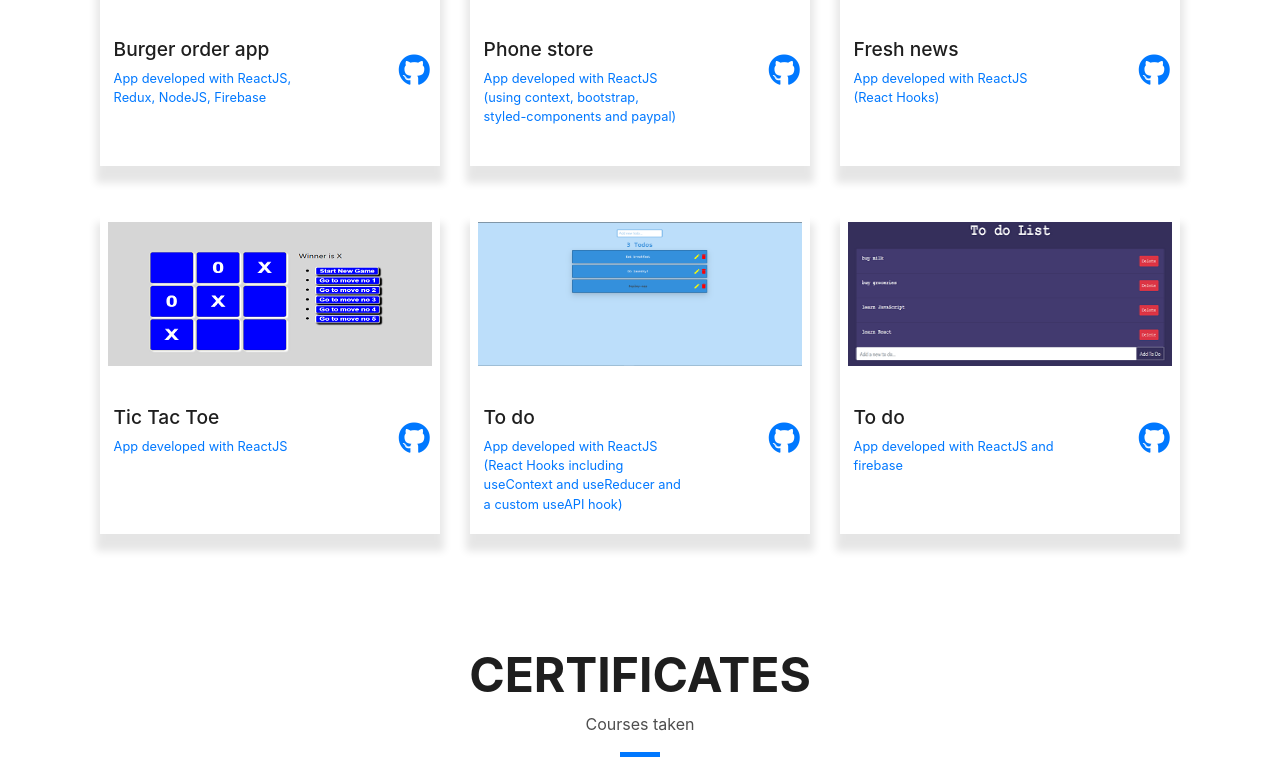
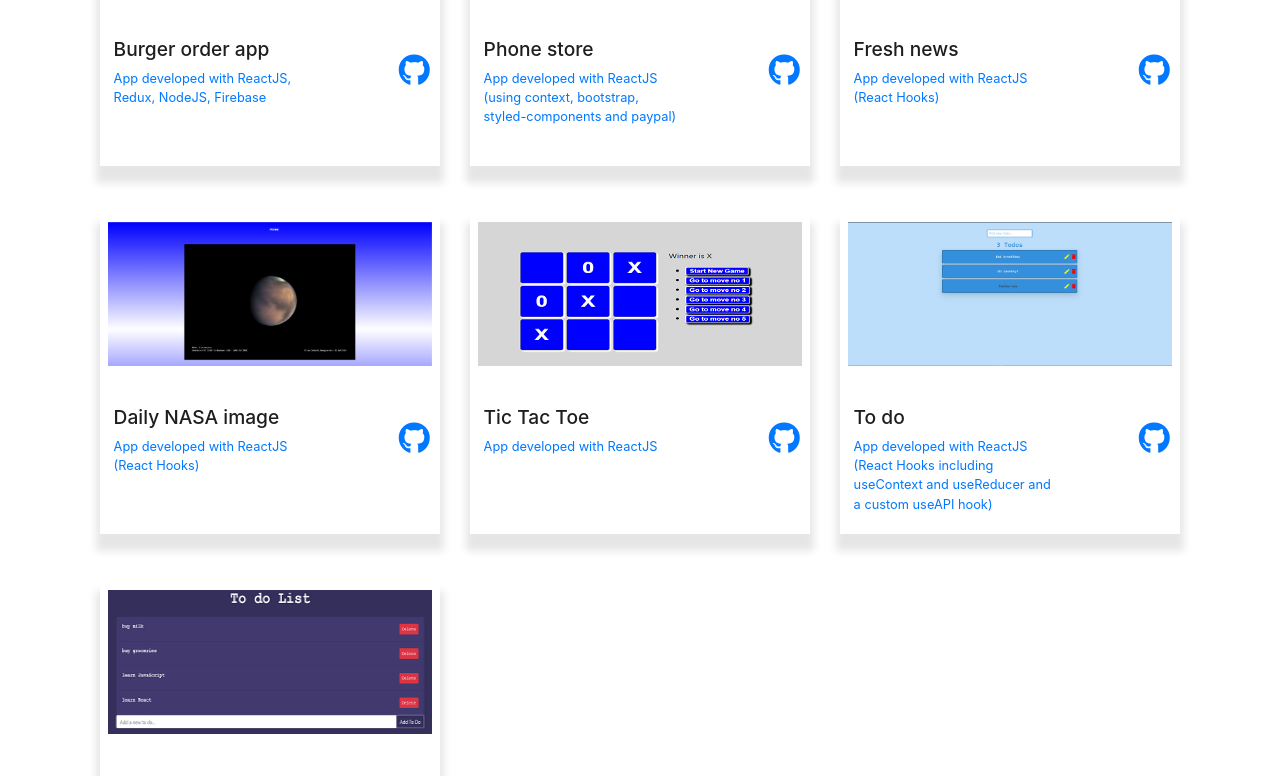
Before and after one commit to bogdantigheci/portfolio, a React (Create React App) app: page / in a window 1280 px wide. Shown: the part 1745-2521 px from the top of the page. Built offline with nearby package versions, Linux system fonts and the light colour scheme.

Commit message:
added nasa pj

```diff
--- a/src/components/Content/About.js
+++ b/src/components/Content/About.js
@@ -14,6 +14,7 @@ import mySqlIcon from '@iconify/icons-simple-icons/mysql';
 import phpIcon from '@iconify/icons-simple-icons/php';
 import cSharpIcon from '@iconify/icons-simple-icons/csharp';
 import cplusplusIcon from '@iconify/icons-simple-icons/cplusplus';
+import jqueryIcon from '@iconify/icons-simple-icons/jquery';
 
 const About = () => {
   return (
@@ -183,6 +184,11 @@ const About = () => {
                         className="mr-4 cplus_icon"
                         icon={cplusplusIcon}
                       />
+                      <Icon
+                        data-tip="jQuery"
+                        className="mr-4 jquery_icon"
+                        icon={jqueryIcon}
+                      />
                     </span>
                   </div>
                 </div>
--- a/src/components/Content/projectsList.js
+++ b/src/components/Content/projectsList.js
@@ -45,6 +45,13 @@ const projects = [
     img: 'img/freshnews.png',
   },
   {
+    title: 'Daily NASA image',
+    techStack: 'App developed with ReactJS (React Hooks)',
+    projectLink: 'https://yourdailyastro.netlify.app/',
+    githubLink: 'https://github.com/bogdantigheci/nasadailypic',
+    img: 'img/dailynasapic.png',
+  },
+  {
     title: 'Tic Tac Toe',
     techStack: 'App developed with ReactJS',
     projectLink: 'https://tictactoebt.netlify.com/',
--- a/src/index.css
+++ b/src/index.css
@@ -421,7 +421,8 @@ a {
 
 .java_icon,
 .mysql_icon,
-.php_icon {
+.php_icon,
+.jquery_icon {
   color: #0078ff;
 }
 
```
Also changed, not shown: public/img/dailynasapic.PNG (added).
